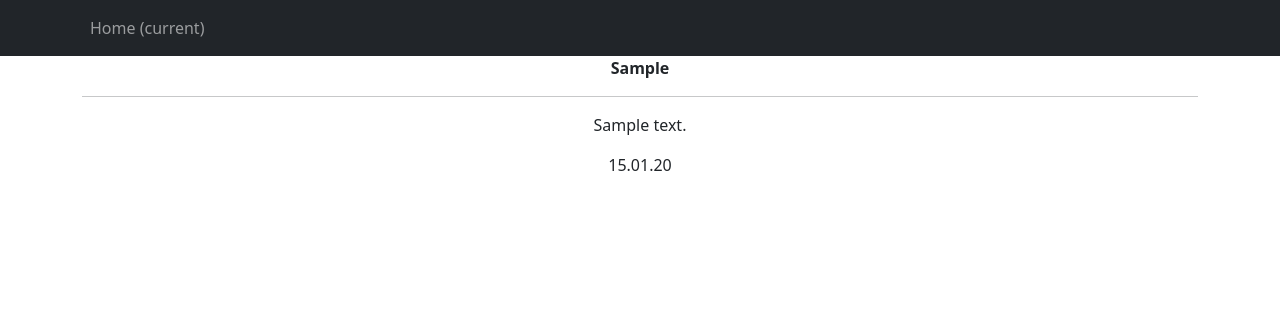
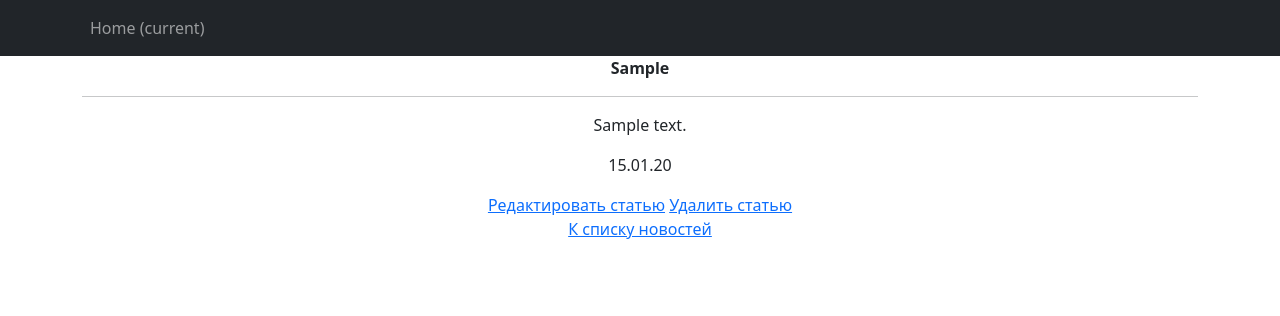
Before and after one commit to Arhi74/news_portal_Django, a Django app: page /1 in a window 1280 px wide. Shown: the top 316 px of the page. Run offline with Django 4.2, Linux system fonts and the light colour scheme; tables that the repository leaves empty hold one stand-in row (values such as "Sample post"); some libraries are stand-ins or nearby versions.

Commit message:
Добавлены ссылки на добавление, редактирование и удаление новостей\статей. Добавлена ссылка на возврат к списку новостей.

```diff
--- a/NewsPaper/NewsPaper/templates/post.html
+++ b/NewsPaper/NewsPaper/templates/post.html
@@ -2,7 +2,7 @@
 {% load custom_filters %}
 
 {% block title %}
-New
+Post
 {% endblock title %}
 
 {% block content %}
@@ -10,4 +10,12 @@ New
 <hr>
 <p>{{ post.text|censor }}</p>
 <p>{{ post.datetime|date:'d.m.y' }}</p>
+{% if post.position == "News" %}
+    <a href="{% url 'news_update' post.pk%}">Редактировать новость</a>
+    <a href="{% url 'news_delete' post.pk%}">Удалить новость</a>
+{% else %}
+    <a href="{% url 'articles_update' post.pk%}">Редактировать статью</a>
+    <a href="{% url 'articles_delete' post.pk%}">Удалить статью</a>
+{% endif %}
+<p><a href="{% url 'post_list'%}">К списку новостей</a></p>
 {% endblock content %}
--- a/NewsPaper/news/urls.py
+++ b/NewsPaper/news/urls.py
@@ -10,8 +10,8 @@ urlpatterns = [
    path('news/search', PostSearch.as_view(), name='post_search'),
    path('news/create/', NewsCreate.as_view(), name='news_create'),
    path('news/<int:pk>/update/', NewsUpdate.as_view(), name='news_update'),
-   path('news/<int:pk>/delete/', NewsDelete.as_view(), name='news_Delete'),
-   path('articles/create/', ArticlesCreate.as_view(), name='news_create'),
-   path('articles/<int:pk>/update/', ArticlesUpdate.as_view(), name='news_update'),
-   path('articles/<int:pk>/delete/', ArticlesDelete.as_view(), name='news_Delete'),
+   path('news/<int:pk>/delete/', NewsDelete.as_view(), name='news_delete'),
+   path('articles/create/', ArticlesCreate.as_view(), name='articles_create'),
+   path('articles/<int:pk>/update/', ArticlesUpdate.as_view(), name='articles_update'),
+   path('articles/<int:pk>/delete/', ArticlesDelete.as_view(), name='articles_delete'),
 ]
```
Also changed, not shown: NewsPaper/NewsPaper/templates/news.html (+6 -2 lines).
